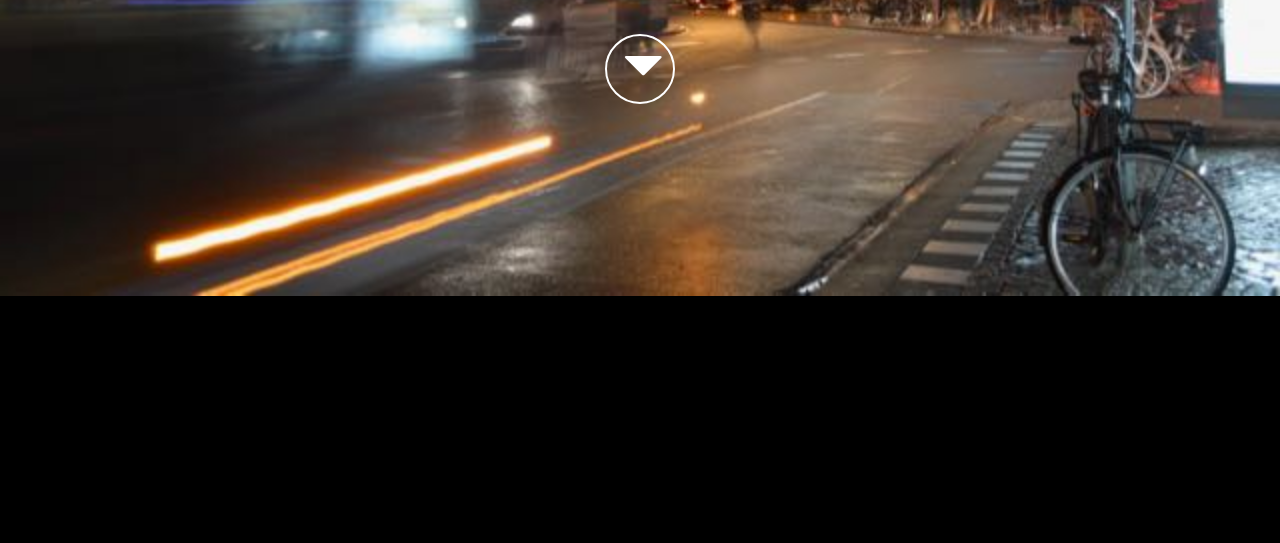
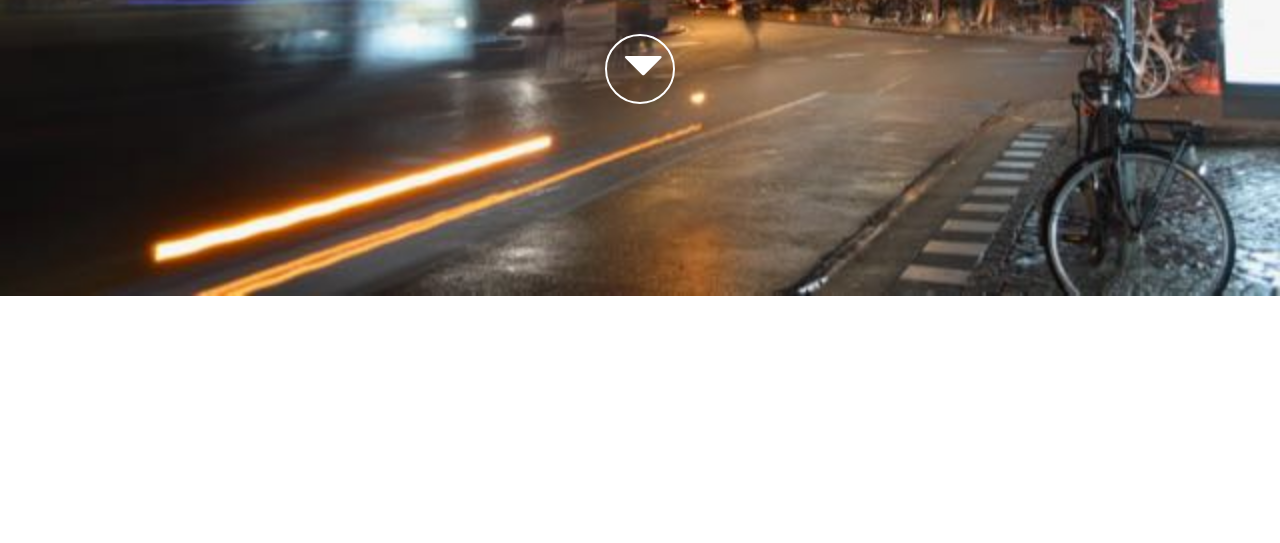
Before and after one commit to nickubels/sympocee1617, a plain HTML site: page index.html in a window 1280 px wide. Shown: the part 504-1047 px from the top of the page. Drawn offline with nearby package versions, Linux system fonts and the light colour scheme.

Commit message:
Made it better and fixed a thing

```diff
--- a/css/mig.css
+++ b/css/mig.css
@@ -218,8 +218,6 @@ a:focus {
   }
 }
 .content-section {
-	background-color: white;
-	background: black;
   padding-top: 100px;
 }
 @media (min-width: 767px) {
@@ -291,3 +289,9 @@ img::-moz-selection {
 body {
   webkit-tap-highlight-color: rgba(255, 255, 255, 0.2);
 }
+
+
+.firstblock{
+		background-color: white;
+	color: black;
+}
--- a/index.html
+++ b/index.html
@@ -64,7 +64,7 @@
             </div>
         </div>
     </header>
-    <section id="firstblock" class="content-section text-center container-fluid">
+    <section id="firstblock" class="content-section firstblock text-center container-fluid">
 	    <div class="row">
 			<div class="col-md-6"><p>test</p></div>
 			<div class="col-md-6">.col-md-6</div>
```
